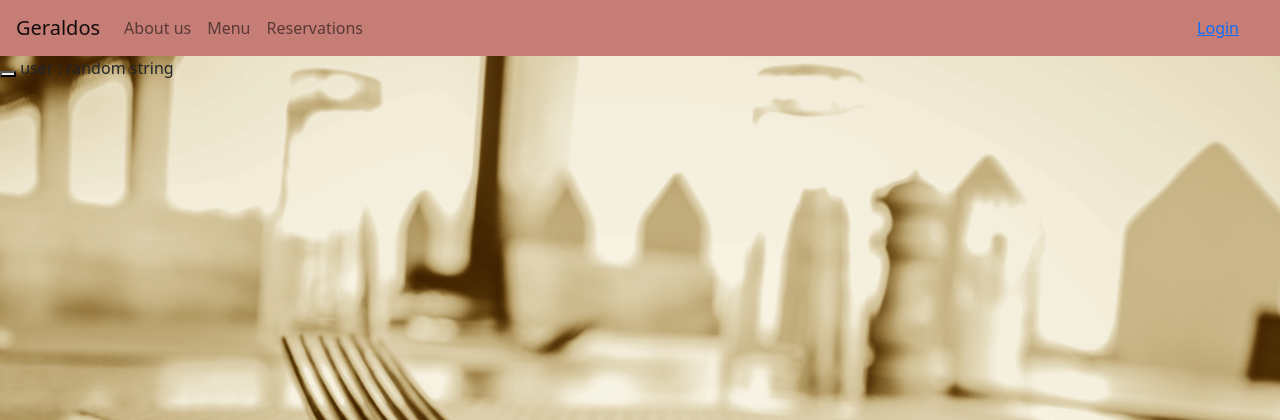
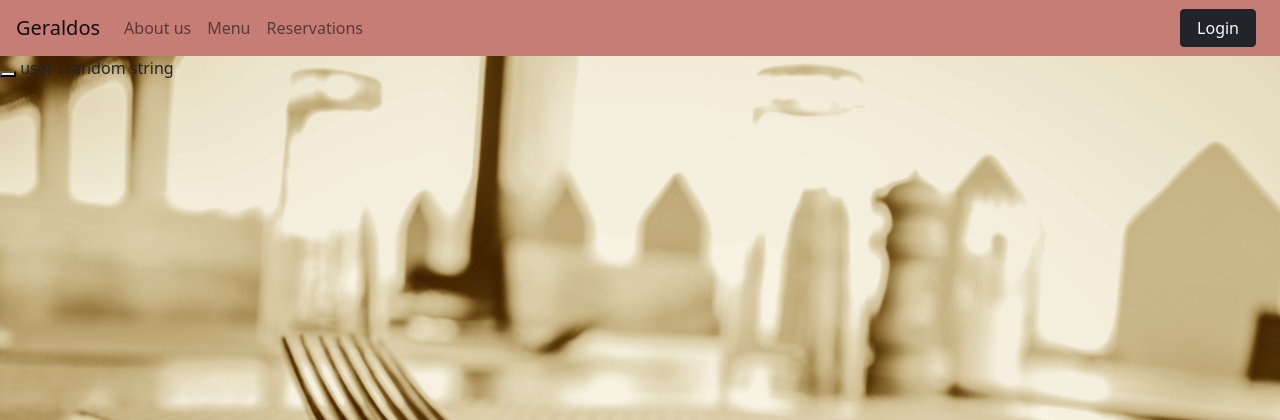
Before and after one commit to jamitag/portfolio-4-restaurant--booking, a Django app: page /login/ in a window 1280 px wide. Shown: the top 420 px of the page. Run offline with Django 4.2, Linux system fonts and the light colour scheme; some libraries are stand-ins or nearby versions.

Commit message:
style login button

```diff
--- a/templates/base.html
+++ b/templates/base.html
@@ -41,12 +41,12 @@
             </li>
           </ul>
           {% if user.is_authenticated %}
-          <a class="btn btn-link px-3 me-2 ml-auto" href="{% url 'logout' %}">
+          <a class="btn btn-dark text-light px-3 me-2 ml-auto" href="{% url 'logout' %}">
             Logout
           </a>
           {% else %}
 
-          <button type="button" class="btn btn-link px-3 me-2 ml-auto" onclick="window.location.replace('/accounts/login')">
+          <button type="button" class="btn btn-dark text-light px-3 me-2 ml-auto" onclick="window.location.replace('/accounts/login')">
             Login
           </button>
 
```
